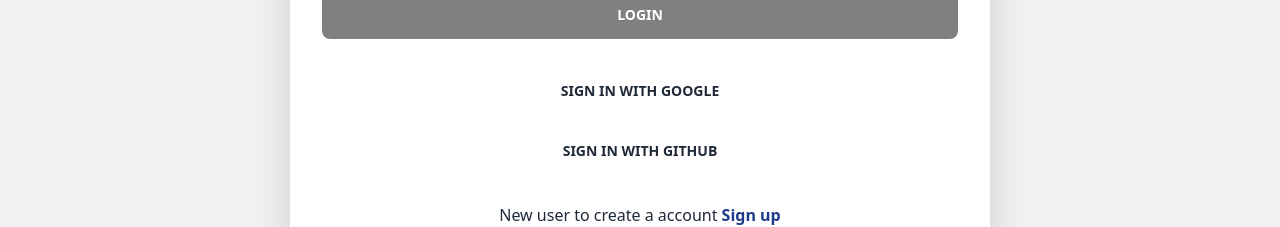
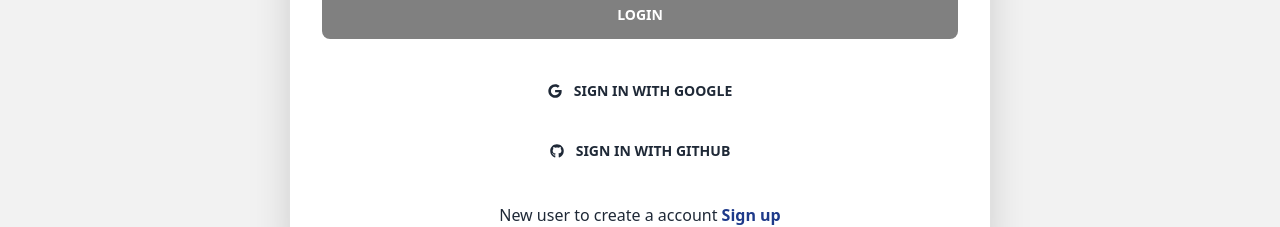
Before and after one commit to morsalin102666/camera-shop, a React (Vite) app: page /login in a window 1280 px wide. Shown: the part 571-798 px from the top of the page. Built offline with nearby package versions, Linux system fonts and the light colour scheme; no server answers.

Commit message:
error page create

```diff
--- a/package.json
+++ b/package.json
@@ -17,6 +17,7 @@
     "match-sorter": "^6.3.1",
     "react": "^18.2.0",
     "react-dom": "^18.2.0",
+    "react-icons": "^4.8.0",
     "react-router-dom": "^6.11.2",
     "sort-by": "^1.2.0"
   },
--- a/src/component/Pages/AllToy/AllToyDetail/AllToyDetail.jsx
+++ b/src/component/Pages/AllToy/AllToyDetail/AllToyDetail.jsx
@@ -20,7 +20,7 @@
                         <p className="text-[20px] font-medium mb-2">Available :  {quantity} Items</p>
                     </div>
                 </div>
-                <div className=" h-full md:border-x-2 md:ps-7 md:border-indigo-200">
+                <div className=" h-full md:border-x-2 md:px-7  md:border-indigo-200">
                     <h1 className="text-[25px] font-bold">** Product Description ** </h1>
                     <p className="pt-3"><span className="text-[17px] font-bold pe-4">Description : </span>{description}</p>
                 </div>
--- /dev/null
+++ b/src/component/Pages/ErrorPage/ErrorPage.jsx
@@ -0,0 +1,17 @@
+import { Link } from "react-router-dom";
+
+const ErrorPage = () => {
+    return (
+        <div className="flex justify-center items-center w-full h-[100vh]">
+            <div>
+                <h1 className="text-[150px] text-[#151666] font-bold">Oops.<span className="text-[200px]">.</span><span className="font-extrabold"><i className="text-[270px]">!</i></span></h1>
+                <h3 className="text-center text-[25px] font-semibold">Page not found <span className="text-[40px] font-extrabold text-red-700"><i>404</i></span> error</h3>
+                <div className="flex justify-center mt-5">
+                    <Link to={'/'} className="btn btn-outline">Home</Link>
+                </div>
+            </div>
+        </div>
+    );
+};
+
+export default ErrorPage;
--- a/src/component/Pages/Login/Login.jsx
+++ b/src/component/Pages/Login/Login.jsx
@@ -1,6 +1,7 @@
 import { useContext, useState } from "react";
 import { Link, useLocation, useNavigate } from "react-router-dom";
 import { AuthContext } from "../../AuthProvider/AuthProvider";
+import { FaGithub, FaGoogle } from 'react-icons/fa';
 
 const Login = () => {
     const navigate = useNavigate()
@@ -79,8 +80,8 @@
                                 <button className="btn bg-[gray] hover:bg-[gray]">Login</button>
                             </div>
                             <div className=" mt-5">
-                                <button onClick={googeLogin} className="w-[100%] rounded btn btn-outline hover:bg-[gray] mb-3">Sign in with Google</button>
-                                <button onClick={githubLogin} className="w-[100%] rounded btn btn-outline hover:bg-[gray]">Sign in with Github</button>
+                                <button onClick={googeLogin} className="w-[100%] rounded btn btn-outline hover:bg-[gray] mb-3"><FaGoogle className="mr-3"></FaGoogle> Sign in with Google</button>
+                                <button onClick={githubLogin} className="w-[100%] rounded btn btn-outline hover:bg-[gray]"><FaGithub className="mr-3"></FaGithub> Sign in with Github</button>
                             </div>
                             <Link className="mt-5 text-center hover:underline" to={'/signUp'}><p >New user to create a account <span className="font-bold text-blue-900">Sign up</span></p></Link>
                         </form>
--- a/src/component/Pages/UpdateToy/UpdateToy.jsx
+++ b/src/component/Pages/UpdateToy/UpdateToy.jsx
@@ -88,7 +88,7 @@
                         <textarea className="border px-3 py-3 w-full  h-[200px] rounded-md"  name="description" defaultValue={description}></textarea>
                     </div>
                     <div className="mt-10">
-                        <input className="btn btn-outline w-full font-bold hover:bg-gray-500" type="submit" value="Add A Toy" />
+                        <input className="btn btn-outline w-full font-bold hover:bg-gray-500" type="submit" value="Update Toy" />
                     </div>
                 </form>
             </div>
```
Also changed, not shown: src/component/Route/Route.jsx (+6 -1 lines), 1 other file (tests, documents, lock files or other folders).
